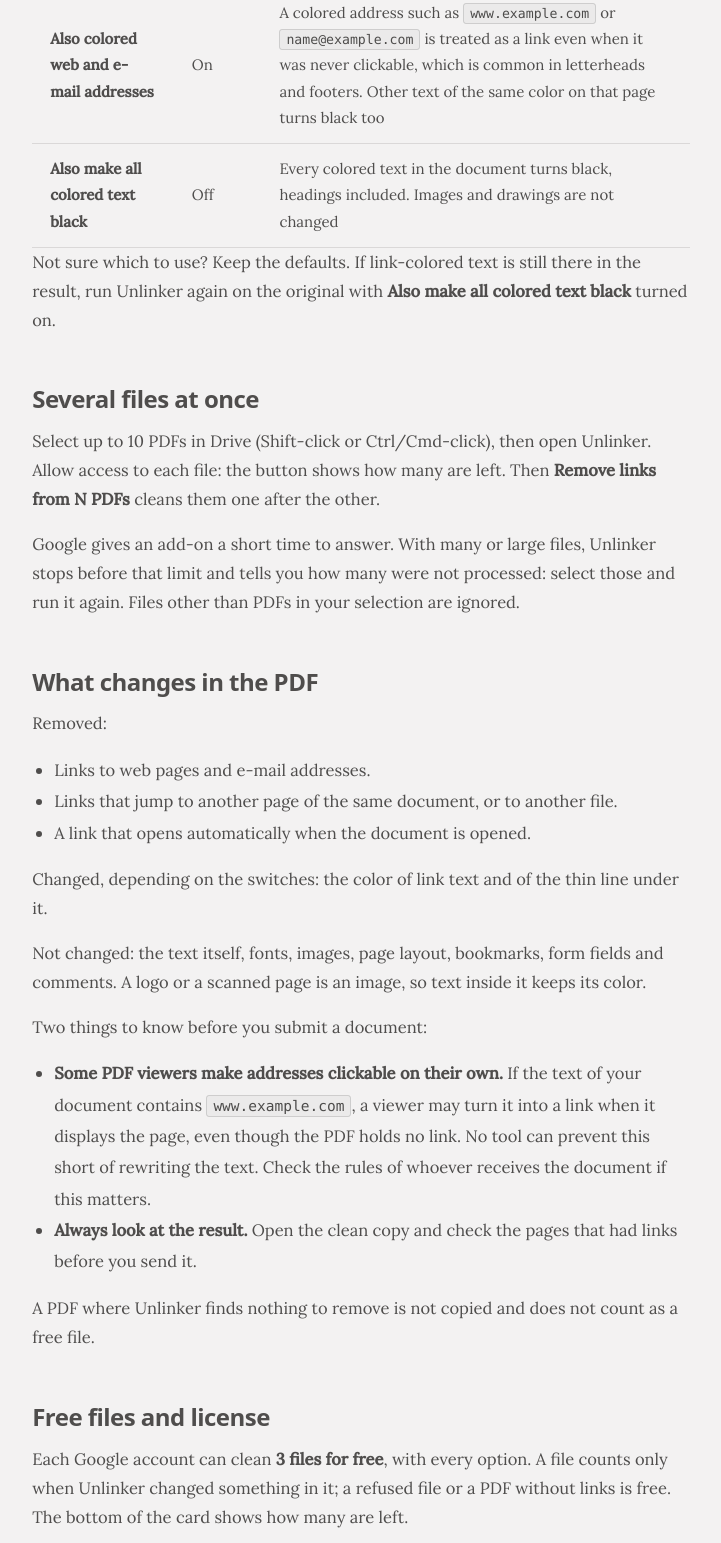
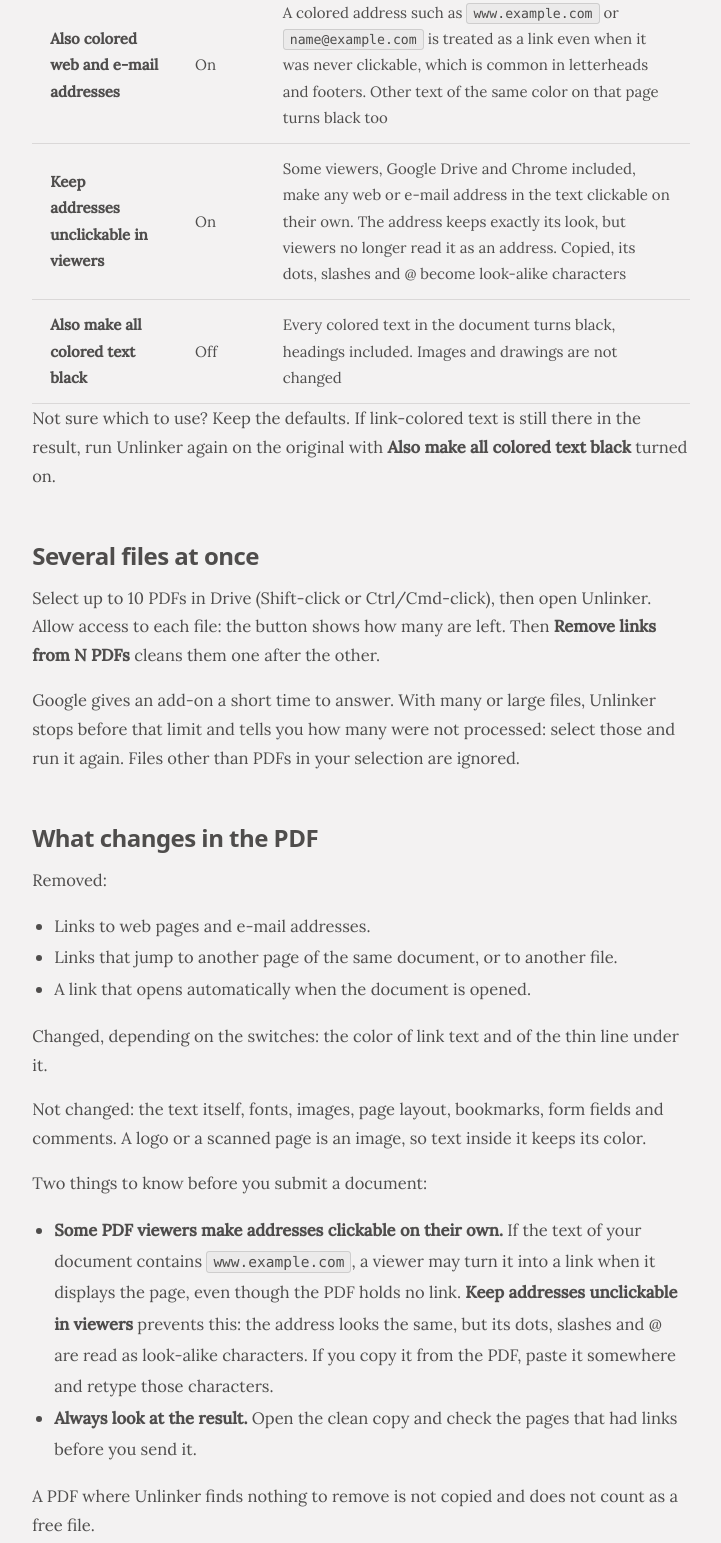
Before and after one commit to futzslab/futzs.com, a plain HTML site: page help/unlinker/index.html in a window 1280 px wide. Shown: the part 1890-3433 px from the top of the page, without its empty margins (283-1004 px from the left). Drawn offline with Linux system fonts and the light colour scheme; a web font is replaced by a local one.

Commit message:
docs(unlinker): option to keep addresses unclickable in viewers futzslab/futzs-website@07195edd9fc37898bcf164124f2b4a3f6b820014

```diff
--- a/help/unlinker/index.html
+++ b/help/unlinker/index.html
@@ -150,6 +150,11 @@ anything. Three switches decide what happens to the look of the text.</p>
 <td>A colored address such as <code>www.example.com</code> or <code>name@example.com</code> is treated as a link even when it was never clickable, which is common in letterheads and footers. Other text of the same color on that page turns black too</td>
 </tr>
 <tr>
+<td><strong>Keep addresses unclickable in viewers</strong></td>
+<td>On</td>
+<td>Some viewers, Google Drive and Chrome included, make any web or e-mail address in the text clickable on their own. The address keeps exactly its look, but viewers no longer read it as an address. Copied, its dots, slashes and @ become look-alike characters</td>
+</tr>
+<tr>
 <td><strong>Also make all colored text black</strong></td>
 <td>Off</td>
 <td>Every colored text in the document turns black, headings included. Images and drawings are not changed</td>
@@ -183,9 +188,10 @@ keeps its color.</p>
 <ul>
 <li><strong>Some PDF viewers make addresses clickable on their own.</strong> If the text of
   your document contains <code>www.example.com</code>, a viewer may turn it into a link
-  when it displays the page, even though the PDF holds no link. No tool can
-  prevent this short of rewriting the text. Check the rules of whoever receives
-  the document if this matters.</li>
+  when it displays the page, even though the PDF holds no link. <strong>Keep
+  addresses unclickable in viewers</strong> prevents this: the address looks the
+  same, but its dots, slashes and @ are read as look-alike characters. If you
+  copy it from the PDF, paste it somewhere and retype those characters.</li>
 <li><strong>Always look at the result.</strong> Open the clean copy and check the pages that
   had links before you send it.</li>
 </ul>
```
